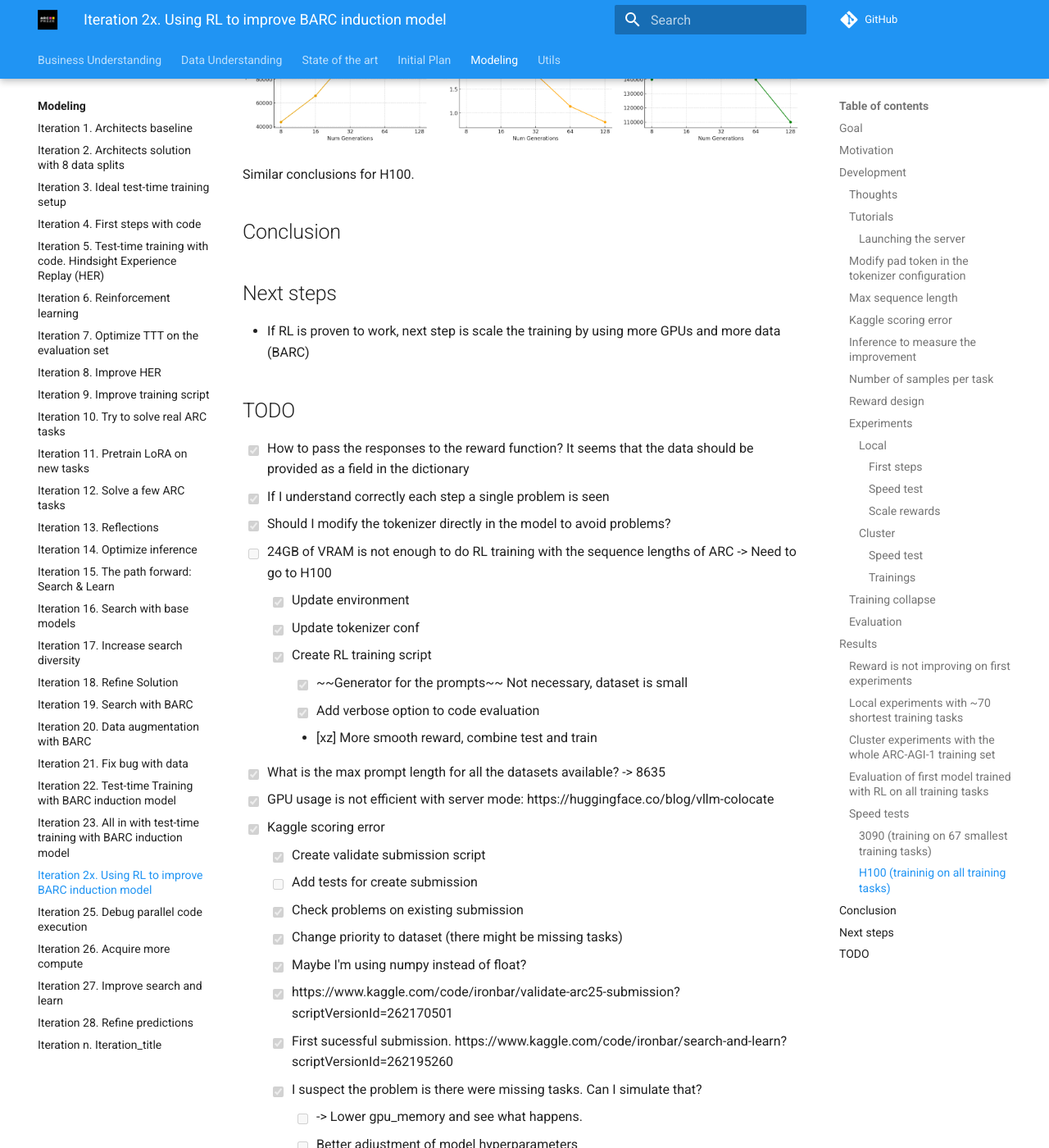
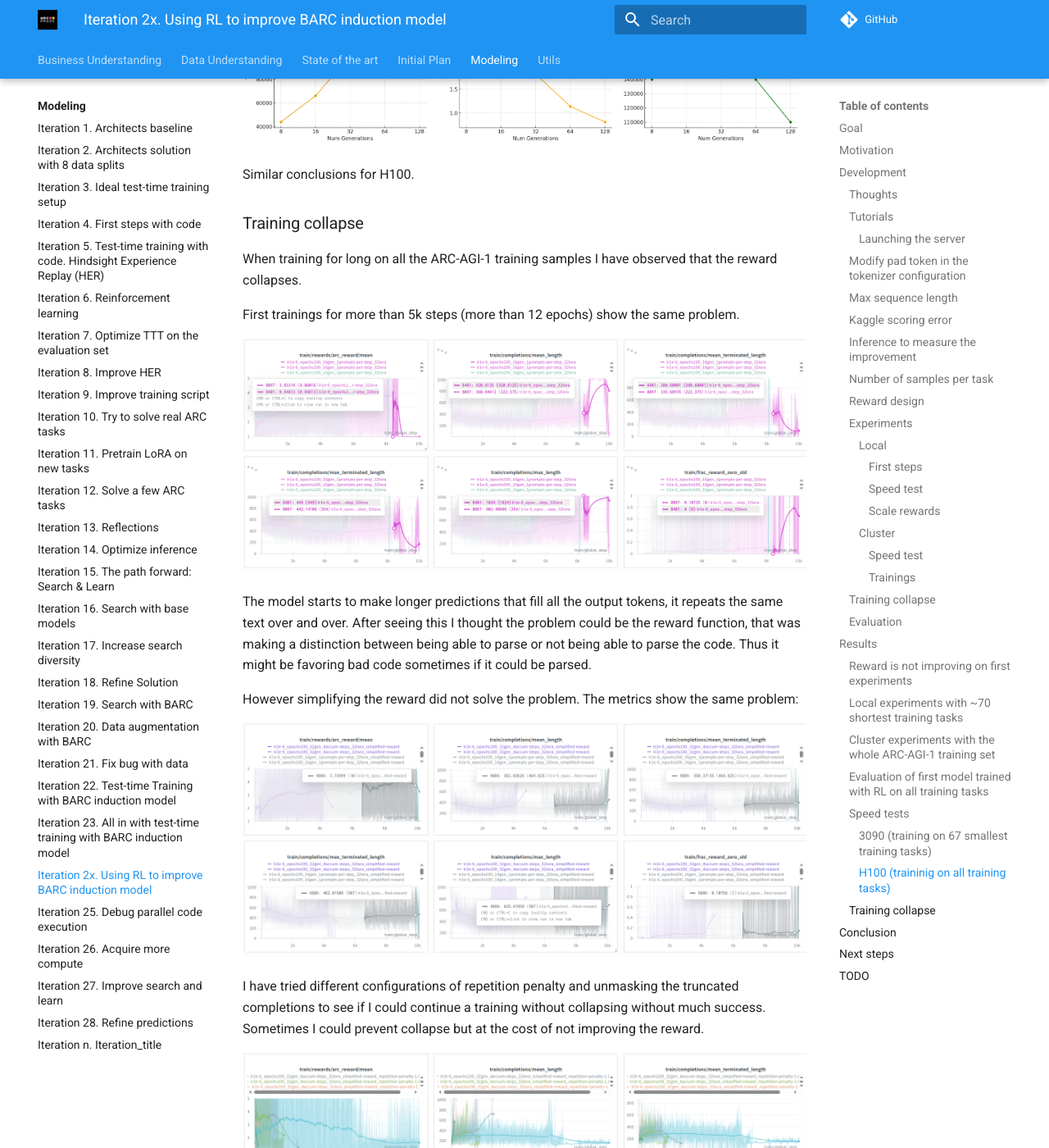
Before and after one commit to ironbar/arc25, an MkDocs documentation site: the page built from docs/modeling/Iteration_24_RL_BARC.md, in a window 1280 px wide and 1400 px high, scrolled down 16827 px. Shown: the whole window at 82% size. Built offline with MkDocs 1.6.1 and Material for MkDocs 9.7.7, drawn with Linux system fonts in a browser that asks for light colours; comment, search, counter and statistics services are not loaded; some of the changed text lies outside the part shown.

Commit message:
documented collapsing problems

```diff
--- a/docs/modeling/Iteration_24_RL_BARC.md
+++ b/docs/modeling/Iteration_24_RL_BARC.md
@@ -741,6 +741,31 @@
 
 Similar conclusions for H100.
 
+### Training collapse
+
+When training for long on all the ARC-AGI-1 training samples I have observed that the reward collapses.
+
+First trainings for more than 5k steps (more than 12 epochs) show the same problem.
+
+![alt text](res/1759507475811_image.png)
+
+The model starts to make longer predictions that fill all the output tokens, it repeats the same text over and over.
+After seeing this I thought the problem could be the reward function, that was making a distinction between
+being able to parse or not being able to parse the code. Thus it might be favoring bad code sometimes if it could be parsed.
+
+However simplifying the reward did not solve the problem. The metrics show the same problem:
+
+![alt text](res/1759507730951_image.png)
+
+I have tried different configurations of repetition penalty and unmasking the truncated completions to see if I could continue a training without collapsing without much success. Sometimes I could prevent collapse but
+at the cost of not improving the reward.
+
+![alt text](res/1759508063549_image.png)
+
+TODO: Maybe I have to train from zero
+TODO: Maybe I have to lower the learning rate
+
+
 ## Conclusion
 
 ## Next steps
```
Also changed, not shown: docs/modeling/res/1759507475811_image.png (added), docs/modeling/res/1759507730951_image.png (added), docs/modeling/res/1759508063549_image.png (added).
